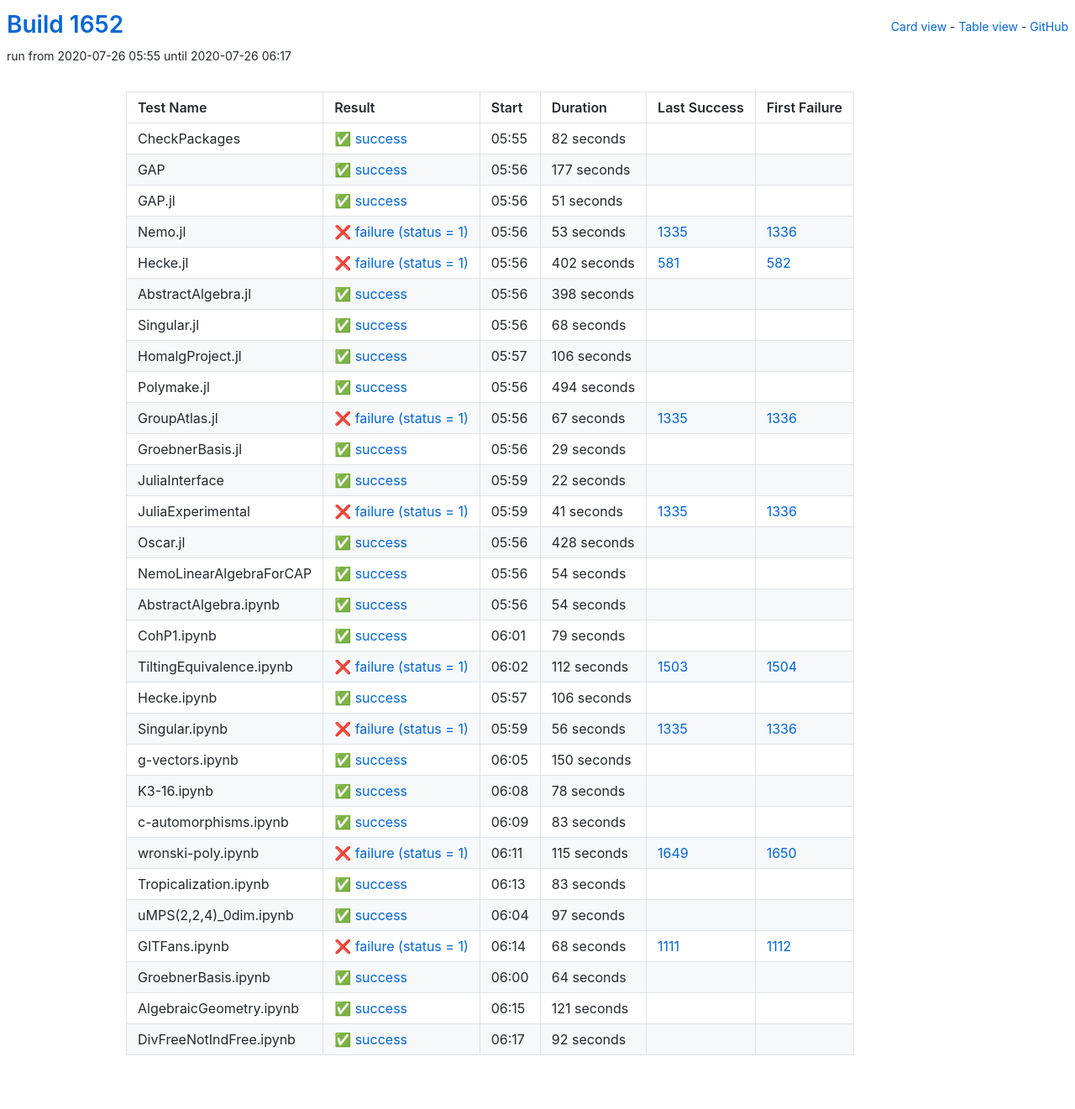
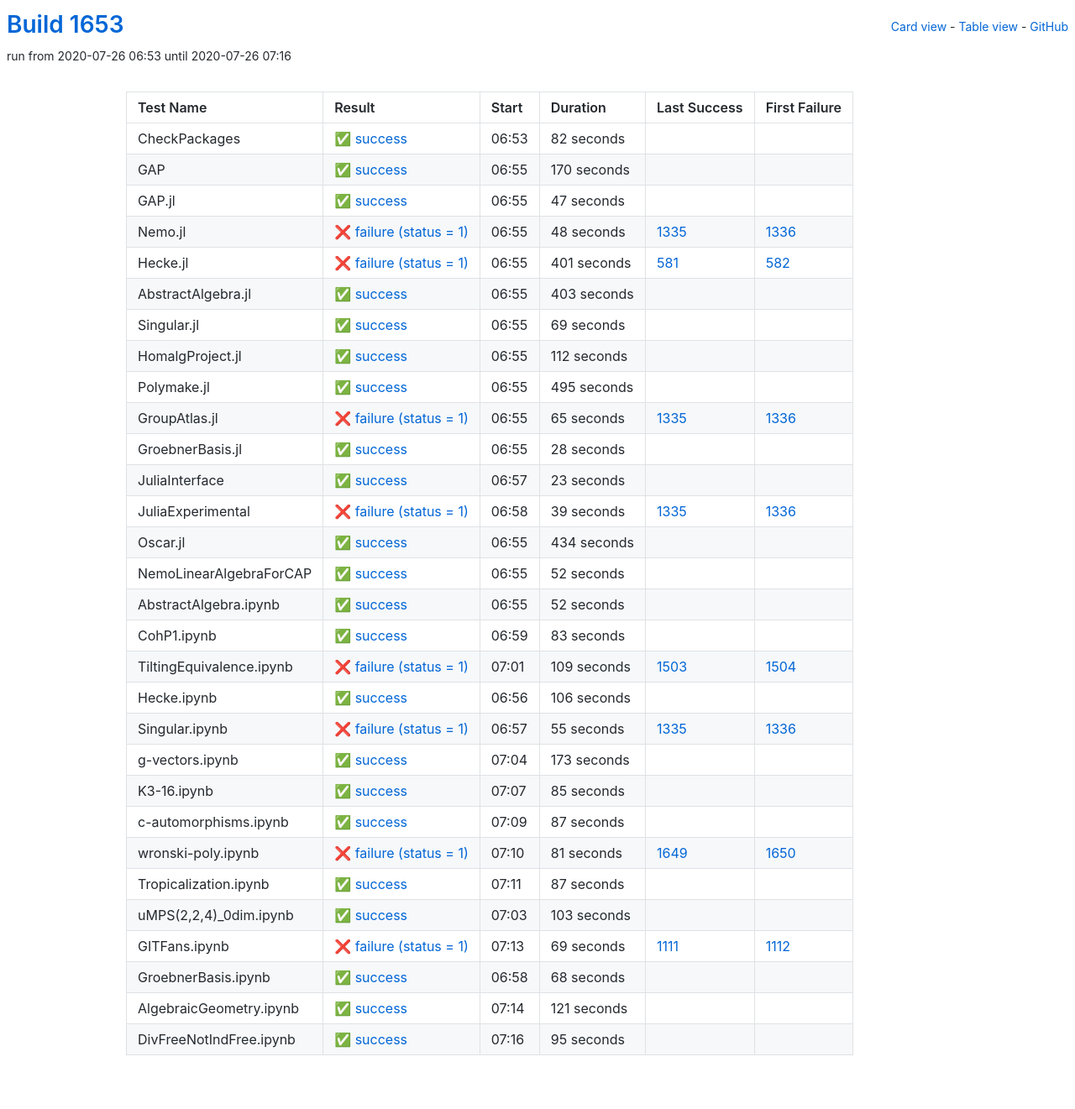
Before and after one commit to oscar-system/oscar-ci-status-1.4, a Jekyll site: the page built from table.html, in a window 1280 px wide. Shown: the whole page at 84% size. Built offline with Jekyll 4.4.1, drawn with Linux system fonts in a browser that asks for light colours.

Commit message:
Build #1653

```diff
--- a/_data/ci.yml
+++ b/_data/ci.yml
@@ -1,6 +1,6 @@
 ---
-build: 1652
-build_url: https://oscarci.mathematik.uni-kl.de/job/oscar-julia-1.4/1652/
+build: 1653
+build_url: https://oscarci.mathematik.uni-kl.de/job/oscar-julia-1.4/1653/
 job: oscar-julia-1.4
 organization: oscar-system
 repo: oscar-ci-status-1.4
@@ -8,8 +8,8 @@ repourl: https://github.com/oscar-system/oscar-ci-status-1.4
 tests:
 - name: CheckPackages
   id: checkpackages
-  log: https://oscarci.mathematik.uni-kl.de/job/oscar-julia-1.4/1652/artifact/logs/build-1652/CheckPackages.log
-  start: 2020-07-26 05:55
+  log: https://oscarci.mathematik.uni-kl.de/job/oscar-julia-1.4/1653/artifact/logs/build-1653/CheckPackages.log
+  start: 2020-07-26 06:53
   success: true
   exitcode: 0
   status: success
@@ -20,212 +20,212 @@ tests:
   first_failure_url:
 - name: GAP
   id: gap
-  log: https://oscarci.mathematik.uni-kl.de/job/oscar-julia-1.4/1652/artifact/logs/build-1652/GAP.log
-  start: 2020-07-26 05:56
+  log: https://oscarci.mathematik.uni-kl.de/job/oscar-julia-1.4/1653/artifact/logs/build-1653/GAP.log
+  start: 2020-07-26 06:55
   success: true
   exitcode: 0
   status: success
-  duration: 177
+  duration: 170
   last_success: false
   last_success_url:
   first_failure: false
   first_failure_url:
 - name: GAP.jl
   id: gap-jl
-  log: https://oscarci.mathematik.uni-kl.de/job/oscar-julia-1.4/1652/artifact/logs/build-1652/GAP.jl.log
-  start: 2020-07-26 05:56
+  log: https://oscarci.mathematik.uni-kl.de/job/oscar-julia-1.4/1653/artifact/logs/build-1653/GAP.jl.log
+  start: 2020-07-26 06:55
   success: true
   exitcode: 0
   status: success
-  duration: 51
+  duration: 47
   last_success: false
   last_success_url:
   first_failure: false
   first_failure_url:
 - name: Nemo.jl
   id: nemo-jl
-  log: https://oscarci.mathematik.uni-kl.de/job/oscar-julia-1.4/1652/artifact/logs/build-1652/Nemo.jl.log
-  start: 2020-07-26 05:56
+  log: https://oscarci.mathematik.uni-kl.de/job/oscar-julia-1.4/1653/artifact/logs/build-1653/Nemo.jl.log
+  start: 2020-07-26 06:55
   success: false
   exitcode: 1
   status: failure
-  duration: 53
+  duration: 48
   last_success: 1335
   last_success_url: https://oscarci.mathematik.uni-kl.de/job/oscar-julia-1.4/1335/
   first_failure: 1336
   first_failure_url: https://oscarci.mathematik.uni-kl.de/job/oscar-julia-1.4/1336/
 - name: Hecke.jl
   id: hecke-jl
-  log: https://oscarci.mathematik.uni-kl.de/job/oscar-julia-1.4/1652/artifact/logs/build-1652/Hecke.jl.log
-  start: 2020-07-26 05:56
+  log: https://oscarci.mathematik.uni-kl.de/job/oscar-julia-1.4/1653/artifact/logs/build-1653/Hecke.jl.log
+  start: 2020-07-26 06:55
   success: false
   exitcode: 1
   status: failure
-  duration: 402
+  duration: 401
   last_success: 581
   last_success_url: https://oscarci.mathematik.uni-kl.de/job/oscar-julia-1.4/581/
   first_failure: 582
   first_failure_url: https://oscarci.mathematik.uni-kl.de/job/oscar-julia-1.4/582/
 - name: AbstractAlgebra.jl
   id: abstractalgebra-jl
-  log: https://oscarci.mathematik.uni-kl.de/job/oscar-julia-1.4/1652/artifact/logs/build-1652/AbstractAlgebra.jl.log
-  start: 2020-07-26 05:56
+  log: https://oscarci.mathematik.uni-kl.de/job/oscar-julia-1.4/1653/artifact/logs/build-1653/AbstractAlgebra.jl.log
+  start: 2020-07-26 06:55
   success: true
   exitcode: 0
   status: success
-  duration: 398
+  duration: 403
   last_success: false
   last_success_url:
   first_failure: false
   first_failure_url:
 - name: Singular.jl
   id: singular-jl
-  log: https://oscarci.mathematik.uni-kl.de/job/oscar-julia-1.4/1652/artifact/logs/build-1652/Singular.jl.log
-  start: 2020-07-26 05:56
+  log: https://oscarci.mathematik.uni-kl.de/job/oscar-julia-1.4/1653/artifact/logs/build-1653/Singular.jl.log
+  start: 2020-07-26 06:55
   success: true
   exitcode: 0
   status: success
-  duration: 68
+  duration: 69
   last_success: false
   last_success_url:
   first_failure: false
   first_failure_url:
 - name: HomalgProject.jl
   id: homalgproject-jl
-  log: https://oscarci.mathematik.uni-kl.de/job/oscar-julia-1.4/1652/artifact/logs/build-1652/HomalgProject.jl.log
-  start: 2020-07-26 05:57
+  log: https://oscarci.mathematik.uni-kl.de/job/oscar-julia-1.4/1653/artifact/logs/build-1653/HomalgProject.jl.log
+  start: 2020-07-26 06:55
   success: true
   exitcode: 0
   status: success
-  duration: 106
+  duration: 112
   last_success: false
   last_success_url:
   first_failure: false
   first_failure_url:
 - name: Polymake.jl
   id: polymake-jl
-  log: https://oscarci.mathematik.uni-kl.de/job/oscar-julia-1.4/1652/artifact/logs/build-1652/Polymake.jl.log
-  start: 2020-07-26 05:56
+  log: https://oscarci.mathematik.uni-kl.de/job/oscar-julia-1.4/1653/artifact/logs/build-1653/Polymake.jl.log
+  start: 2020-07-26 06:55
   success: true
   exitcode: 0
   status: success
-  duration: 494
+  duration: 495
   last_success: false
   last_success_url:
   first_failure: false
   first_failure_url:
 - name: GroupAtlas.jl
   id: groupatlas-jl
-  log: https://oscarci.mathematik.uni-kl.de/job/oscar-julia-1.4/1652/artifact/logs/build-1652/GroupAtlas.jl.log
-  start: 2020-07-26 05:56
+  log: https://oscarci.mathematik.uni-kl.de/job/oscar-julia-1.4/1653/artifact/logs/build-1653/GroupAtlas.jl.log
+  start: 2020-07-26 06:55
   success: false
   exitcode: 1
   status: failure
-  duration: 67
+  duration: 65
   last_success: 1335
   last_success_url: https://oscarci.mathematik.uni-kl.de/job/oscar-julia-1.4/1335/
   first_failure: 1336
   first_failure_url: https://oscarci.mathematik.uni-kl.de/job/oscar-julia-1.4/1336/
 - name: GroebnerBasis.jl
   id: groebnerbasis-jl
-  log: https://oscarci.mathematik.uni-kl.de/job/oscar-julia-1.4/1652/artifact/logs/build-1652/GroebnerBasis.jl.log
-  start: 2020-07-26 05:56
+  log: https://oscarci.mathematik.uni-kl.de/job/oscar-julia-1.4/1653/artifact/logs/build-1653/GroebnerBasis.jl.log
+  start: 2020-07-26 06:55
   success: true
   exitcode: 0
   status: success
-  duration: 29
+  duration: 28
   last_success: false
   last_success_url:
   first_failure: false
   first_failure_url:
 - name: JuliaInterface
   id: juliainterface
-  log: https://oscarci.mathematik.uni-kl.de/job/oscar-julia-1.4/1652/artifact/logs/build-1652/JuliaInterface.log
-  start: 2020-07-26 05:59
+  log: https://oscarci.mathematik.uni-kl.de/job/oscar-julia-1.4/1653/artifact/logs/build-1653/JuliaInterface.log
+  start: 2020-07-26 06:57
   success: true
   exitcode: 0
   status: success
-  duration: 22
+  duration: 23
   last_success: false
   last_success_url:
   first_failure: false
   first_failure_url:
 - name: JuliaExperimental
   id: juliaexperimental
-  log: https://oscarci.mathematik.uni-kl.de/job/oscar-julia-1.4/1652/artifact/logs/build-1652/JuliaExperimental.log
-  start: 2020-07-26 05:59
+  log: https://oscarci.mathematik.uni-kl.de/job/oscar-julia-1.4/1653/artifact/logs/build-1653/JuliaExperimental.log
+  start: 2020-07-26 06:58
   success: false
   exitcode: 1
   status: failure
-  duration: 41
+  duration: 39
   last_success: 1335
   last_success_url: https://oscarci.mathematik.uni-kl.de/job/oscar-julia-1.4/1335/
   first_failure: 1336
   first_failure_url: https://oscarci.mathematik.uni-kl.de/job/oscar-julia-1.4/1336/
 - name: Oscar.jl
   id: oscar-jl
-  log: https://oscarci.mathematik.uni-kl.de/job/oscar-julia-1.4/1652/artifact/logs/build-1652/Oscar.jl.log
-  start: 2020-07-26 05:56
+  log: https://oscarci.mathematik.uni-kl.de/job/oscar-julia-1.4/1653/artifact/logs/build-1653/Oscar.jl.log
+  start: 2020-07-26 06:55
   success: true
   exitcode: 0
   status: success
-  duration: 428
+  duration: 434
   last_success: false
   last_success_url:
   first_failure: false
   first_failure_url:
 - name: NemoLinearAlgebraForCAP
   id: nemolinearalgebraforcap
-  log: https://oscarci.mathematik.uni-kl.de/job/oscar-julia-1.4/1652/artifact/logs/build-1652/NemoLinearAlgebraForCAP.log
-  start: 2020-07-26 05:56
+  log: https://oscarci.mathematik.uni-kl.de/job/oscar-julia-1.4/1653/artifact/logs/build-1653/NemoLinearAlgebraForCAP.log
+  start: 2020-07-26 06:55
   success: true
   exitcode: 0
   status: success
-  duration: 54
+  duration: 52
   last_success: false
   last_success_url:
   first_failure: false
   first_failure_url:
 - name: AbstractAlgebra.ipynb
   id: abstractalgebra-ipynb
-  log: https://oscarci.mathematik.uni-kl.de/job/oscar-julia-1.4/1652/artifact/logs/build-1652/AbstractAlgebra.ipynb.log
-  start: 2020-07-26 05:56
+  log: https://oscarci.mathematik.uni-kl.de/job/oscar-julia-1.4/1653/artifact/logs/build-1653/AbstractAlgebra.ipynb.log
+  start: 2020-07-26 06:55
   success: true
   exitcode: 0
   status: success
-  duration: 54
+  duration: 52
   last_success: false
   last_success_url:
   first_failure: false
   first_failure_url:
 - name: CohP1.ipynb
   id: cohp1-ipynb
-  log: https://oscarci.mathematik.uni-kl.de/job/oscar-julia-1.4/1652/artifact/logs/build-1652/CohP1.ipynb.log
-  start: 2020-07-26 06:01
+  log: https://oscarci.mathematik.uni-kl.de/job/oscar-julia-1.4/1653/artifact/logs/build-1653/CohP1.ipynb.log
+  start: 2020-07-26 06:59
   success: true
   exitcode: 0
   status: success
-  duration: 79
+  duration: 83
   last_success: false
   last_success_url:
   first_failure: false
   first_failure_url:
 - name: TiltingEquivalence.ipynb
   id: tiltingequivalence-ipynb
-  log: https://oscarci.mathematik.uni-kl.de/job/oscar-julia-1.4/1652/artifact/logs/build-1652/TiltingEquivalence.ipynb.log
-  start: 2020-07-26 06:02
+  log: https://oscarci.mathematik.uni-kl.de/job/oscar-julia-1.4/1653/artifact/logs/build-1653/TiltingEquivalence.ipynb.log
+  start: 2020-07-26 07:01
   success: false
   exitcode: 1
   status: failure
-  duration: 112
+  duration: 109
   last_success: 1503
   last_success_url: https://oscarci.mathematik.uni-kl.de/job/oscar-julia-1.4/1503/
   first_failure: 1504
   first_failure_url: https://oscarci.mathematik.uni-kl.de/job/oscar-julia-1.4/1504/
 - name: Hecke.ipynb
   id: hecke-ipynb
-  log: https://oscarci.mathematik.uni-kl.de/job/oscar-julia-1.4/1652/artifact/logs/build-1652/Hecke.ipynb.log
-  start: 2020-07-26 05:57
+  log: https://oscarci.mathematik.uni-kl.de/job/oscar-julia-1.4/1653/artifact/logs/build-1653/Hecke.ipynb.log
+  start: 2020-07-26 06:56
   success: true
   exitcode: 0
   status: success
@@ -236,116 +236,116 @@ tests:
   first_failure_url:
 - name: Singular.ipynb
   id: singular-ipynb
-  log: https://oscarci.mathematik.uni-kl.de/job/oscar-julia-1.4/1652/artifact/logs/build-1652/Singular.ipynb.log
-  start: 2020-07-26 05:59
+  log: https://oscarci.mathematik.uni-kl.de/job/oscar-julia-1.4/1653/artifact/logs/build-1653/Singular.ipynb.log
+  start: 2020-07-26 06:57
   success: false
   exitcode: 1
   status: failure
-  duration: 56
+  duration: 55
   last_success: 1335
   last_success_url: https://oscarci.mathematik.uni-kl.de/job/oscar-julia-1.4/1335/
   first_failure: 1336
   first_failure_url: https://oscarci.mathematik.uni-kl.de/job/oscar-julia-1.4/1336/
 - name: g-vectors.ipynb
   id: g-vectors-ipynb
-  log: https://oscarci.mathematik.uni-kl.de/job/oscar-julia-1.4/1652/artifact/logs/build-1652/g-vectors.ipynb.log
-  start: 2020-07-26 06:05
+  log: https://oscarci.mathematik.uni-kl.de/job/oscar-julia-1.4/1653/artifact/logs/build-1653/g-vectors.ipynb.log
+  start: 2020-07-26 07:04
   success: true
   exitcode: 0
   status: success
-  duration: 150
+  duration: 173
   last_success: false
   last_success_url:
   first_failure: false
   first_failure_url:
 - name: K3-16.ipynb
   id: k3-16-ipynb
-  log: https://oscarci.mathematik.uni-kl.de/job/oscar-julia-1.4/1652/artifact/logs/build-1652/K3-16.ipynb.log
-  start: 2020-07-26 06:08
+  log: https://oscarci.mathematik.uni-kl.de/job/oscar-julia-1.4/1653/artifact/logs/build-1653/K3-16.ipynb.log
+  start: 2020-07-26 07:07
   success: true
   exitcode: 0
   status: success
-  duration: 78
+  duration: 85
   last_success: false
   last_success_url:
   first_failure: false
   first_failure_url:
 - name: c-automorphisms.ipynb
   id: c-automorphisms-ipynb
-  log: https://oscarci.mathematik.uni-kl.de/job/oscar-julia-1.4/1652/artifact/logs/build-1652/c-automorphisms.ipynb.log
-  start: 2020-07-26 06:09
+  log: https://oscarci.mathematik.uni-kl.de/job/oscar-julia-1.4/1653/artifact/logs/build-1653/c-automorphisms.ipynb.log
+  start: 2020-07-26 07:09
   success: true
   exitcode: 0
   status: success
-  duration: 83
+  duration: 87
   last_success: false
   last_success_url:
   first_failure: false
   first_failure_url:
 - name: wronski-poly.ipynb
   id: wronski-poly-ipynb
-  log: https://oscarci.mathematik.uni-kl.de/job/oscar-julia-1.4/1652/artifact/logs/build-1652/wronski-poly.ipynb.log
-  start: 2020-07-26 06:11
+  log: https://oscarci.mathematik.uni-kl.de/job/oscar-julia-1.4/1653/artifact/logs/build-1653/wronski-poly.ipynb.log
+  start: 2020-07-26 07:10
   success: false
   exitcode: 1
   status: failure
-  duration: 115
+  duration: 81
   last_success: 1649
   last_success_url: https://oscarci.mathematik.uni-kl.de/job/oscar-julia-1.4/1649/
   first_failure: 1650
   first_failure_url: https://oscarci.mathematik.uni-kl.de/job/oscar-julia-1.4/1650/
 - name: Tropicalization.ipynb
   id: tropicalization-ipynb
-  log: https://oscarci.mathematik.uni-kl.de/job/oscar-julia-1.4/1652/artifact/logs/build-1652/Tropicalization.ipynb.log
-  start: 2020-07-26 06:13
+  log: https://oscarci.mathematik.uni-kl.de/job/oscar-julia-1.4/1653/artifact/logs/build-1653/Tropicalization.ipynb.log
+  start: 2020-07-26 07:11
   success: true
   exitcode: 0
   status: success
-  duration: 83
+  duration: 87
   last_success: false
   last_success_url:
   first_failure: false
   first_failure_url:
 - name: uMPS(2,2,4)_0dim.ipynb
   id: umps-2-2-4-0dim-ipynb
-  log: https://oscarci.mathematik.uni-kl.de/job/oscar-julia-1.4/1652/artifact/logs/build-1652/uMPS-2-2-4-_0dim.ipynb.log
-  start: 2020-07-26 06:04
+  log: https://oscarci.mathematik.uni-kl.de/job/oscar-julia-1.4/1653/artifact/logs/build-1653/uMPS-2-2-4-_0dim.ipynb.log
+  start: 2020-07-26 07:03
   success: true
   exitcode: 0
   status: success
-  duration: 97
+  duration: 103
   last_success: false
   last_success_url:
   first_failure: false
   first_failure_url:
 - name: GITFans.ipynb
   id: gitfans-ipynb
-  log: https://oscarci.mathematik.uni-kl.de/job/oscar-julia-1.4/1652/artifact/logs/build-1652/GITFans.ipynb.log
-  start: 2020-07-26 06:14
+  log: https://oscarci.mathematik.uni-kl.de/job/oscar-julia-1.4/1653/artifact/logs/build-1653/GITFans.ipynb.log
+  start: 2020-07-26 07:13
   success: false
   exitcode: 1
   status: failure
-  duration: 68
+  duration: 69
   last_success: 1111
   last_success_url: https://oscarci.mathematik.uni-kl.de/job/oscar-julia-1.4/1111/
   first_failure: 1112
   first_failure_url: https://oscarci.mathematik.uni-kl.de/job/oscar-julia-1.4/1112/
 - name: GroebnerBasis.ipynb
   id: groebnerbasis-ipynb
-  log: https://oscarci.mathematik.uni-kl.de/job/oscar-julia-1.4/1652/artifact/logs/build-1652/GroebnerBasis.ipynb.log
-  start: 2020-07-26 06:00
+  log: https://oscarci.mathematik.uni-kl.de/job/oscar-julia-1.4/1653/artifact/logs/build-1653/GroebnerBasis.ipynb.log
+  start: 2020-07-26 06:58
   success: true
   exitcode: 0
   status: success
-  duration: 64
+  duration: 68
   last_success: false
   last_success_url:
   first_failure: false
   first_failure_url:
 - name: AlgebraicGeometry.ipynb
   id: algebraicgeometry-ipynb
-  log: https://oscarci.mathematik.uni-kl.de/job/oscar-julia-1.4/1652/artifact/logs/build-1652/AlgebraicGeometry.ipynb.log
-  start: 2020-07-26 06:15
+  log: https://oscarci.mathematik.uni-kl.de/job/oscar-julia-1.4/1653/artifact/logs/build-1653/AlgebraicGeometry.ipynb.log
+  start: 2020-07-26 07:14
   success: true
   exitcode: 0
   status: success
@@ -356,12 +356,12 @@ tests:
   first_failure_url:
 - name: DivFreeNotIndFree.ipynb
   id: divfreenotindfree-ipynb
-  log: https://oscarci.mathematik.uni-kl.de/job/oscar-julia-1.4/1652/artifact/logs/build-1652/DivFreeNotIndFree.ipynb.log
-  start: 2020-07-26 06:17
+  log: https://oscarci.mathematik.uni-kl.de/job/oscar-julia-1.4/1653/artifact/logs/build-1653/DivFreeNotIndFree.ipynb.log
+  start: 2020-07-26 07:16
   success: true
   exitcode: 0
   status: success
-  duration: 92
+  duration: 95
   last_success: false
   last_success_url:
   first_failure: false
```
Also changed, not shown: README.md.
